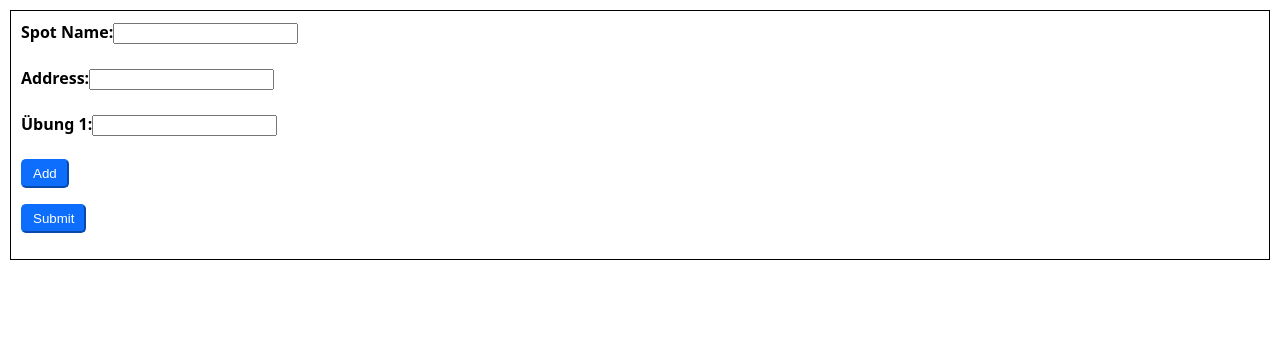
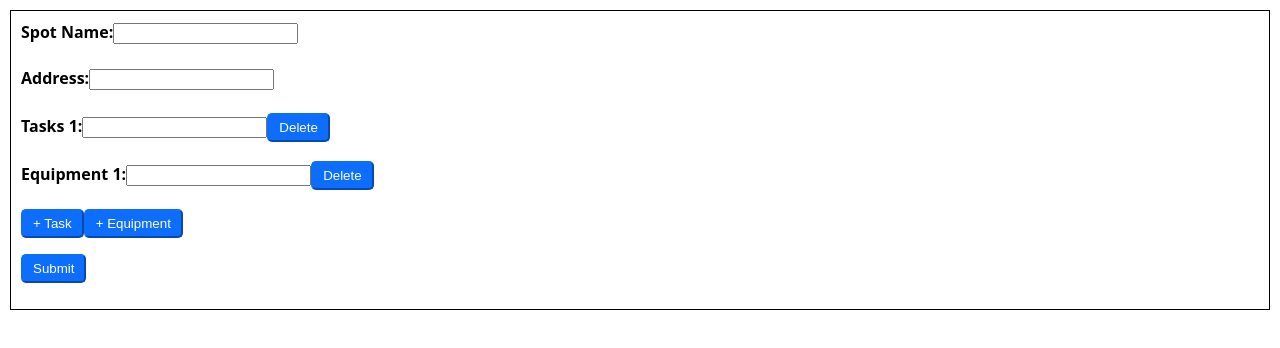
Before and after one commit to zimb0o/capstone-project, a Next.js app: page / in a window 1280 px wide. Shown: the top 348 px of the page. Built offline with nearby package versions, Linux system fonts and the light colour scheme.

Commit message:
add handler

```diff
--- a/components/SpotForm.js
+++ b/components/SpotForm.js
@@ -4,8 +4,9 @@ import styled from "styled-components";
 export default function Home() {
   const [formData, setFormData] = useState({
     Spotname: "",
-    Address: "",
+    Address: [""],
     Tasks: [""],
+    Equipment: [""],
   });
 
   const onChangeHandler = (event, index) => {
@@ -13,15 +14,34 @@ export default function Home() {
     const value = event.target.value;
     setFormData((prevFormData) => {
       const newFormData = { ...prevFormData };
-      newFormData.Tasks[index] = value;
+      newFormData = value;
       return newFormData;
     });
   };
-
-  const onAddHandler = () => {
+  const onDeleteTaskHandler = (index) => {
+    setFormData((prevFormData) => {
+      const newFormData = { ...prevFormData };
+      newFormData.Tasks.splice(index, 1);
+      return newFormData;
+    });
+  };
+  const onDeleteEquipmentHandler = (index) => {
+    setFormData((prevFormData) => {
+      const newFormData = { ...prevFormData };
+      newFormData.Equipment.splice(index, 1);
+      return newFormData;
+    });
+  };
+  const onAddTaskHandler = () => {
     setFormData((prevFormData) => ({
       ...prevFormData,
       Tasks: [...prevFormData.Tasks, ""],
+    }));
+  };
+  const onAddEquipmentHandler = () => {
+    setFormData((prevFormData) => ({
+      ...prevFormData,
+      Equipment: [...prevFormData.Equipment, ""],
     }));
   };
 
@@ -35,26 +55,61 @@ export default function Home() {
       <Form onSubmit={onSubmitHandler}>
         <FormGroup>
           <FormLabel htmlFor="SpotName">Spot Name:</FormLabel>
-          <input type="text" name="Spotname" onChange={onChangeHandler} />
+          <input
+            type="text"
+            name="Spotname"
+            value={formData.Spotname}
+            onChange={onChangeHandler}
+          />
         </FormGroup>
         <FormGroup>
           <FormLabel htmlFor="Address">Address:</FormLabel>
-          <input type="text" name="Address" onChange={onChangeHandler} />
+          <input
+            type="text"
+            name="Address"
+            value={formData.Address}
+            onChange={(event) => onChangeHandler(event)}
+          />
         </FormGroup>
         {formData.Tasks.map((tasks, index) => (
           <FormGroup key={index}>
-            <FormLabel htmlFor={`Tasks${index}]`}>Übung {index + 1}:</FormLabel>
+            <FormLabel htmlFor={`Tasks${index}]`}>Tasks {index + 1}:</FormLabel>
             <input
               type="text"
               name={`Tasks[${index}]`}
               value={formData.Tasks[index]}
               onChange={(event) => onChangeHandler(event, index)}
             />
+            <Button type="button" onClick={() => onDeleteTaskHandler(index)}>
+              Delete
+            </Button>
+          </FormGroup>
+        ))}
+        {formData.Equipment.map((equipment, index) => (
+          <FormGroup key={index}>
+            <FormLabel htmlFor={`Equipment${index}]`}>
+              Equipment {index + 1}:
+            </FormLabel>
+            <input
+              type="text"
+              name={`Equipment[${index}]`}
+              value={formData.Equipment[index]}
+              onChange={(event) => onChangeHandler(event, index)}
+            />
+            <Button
+              type="button"
+              onClick={() => onDeleteEquipmentHandler(index)}
+            >
+              Delete
+            </Button>
           </FormGroup>
         ))}
         <FormGroup>
-          <Button type="button" onClick={onAddHandler}>
-            Add
+          <Button type="button" onClick={onAddTaskHandler}>
+            + Task
+          </Button>
+          <Button type="button" onClick={onAddEquipmentHandler}>
+            + Equipment
           </Button>
         </FormGroup>
         <FormGroup>
```
Also changed, not shown: components/SpotCard.js (+63 -12 lines).
